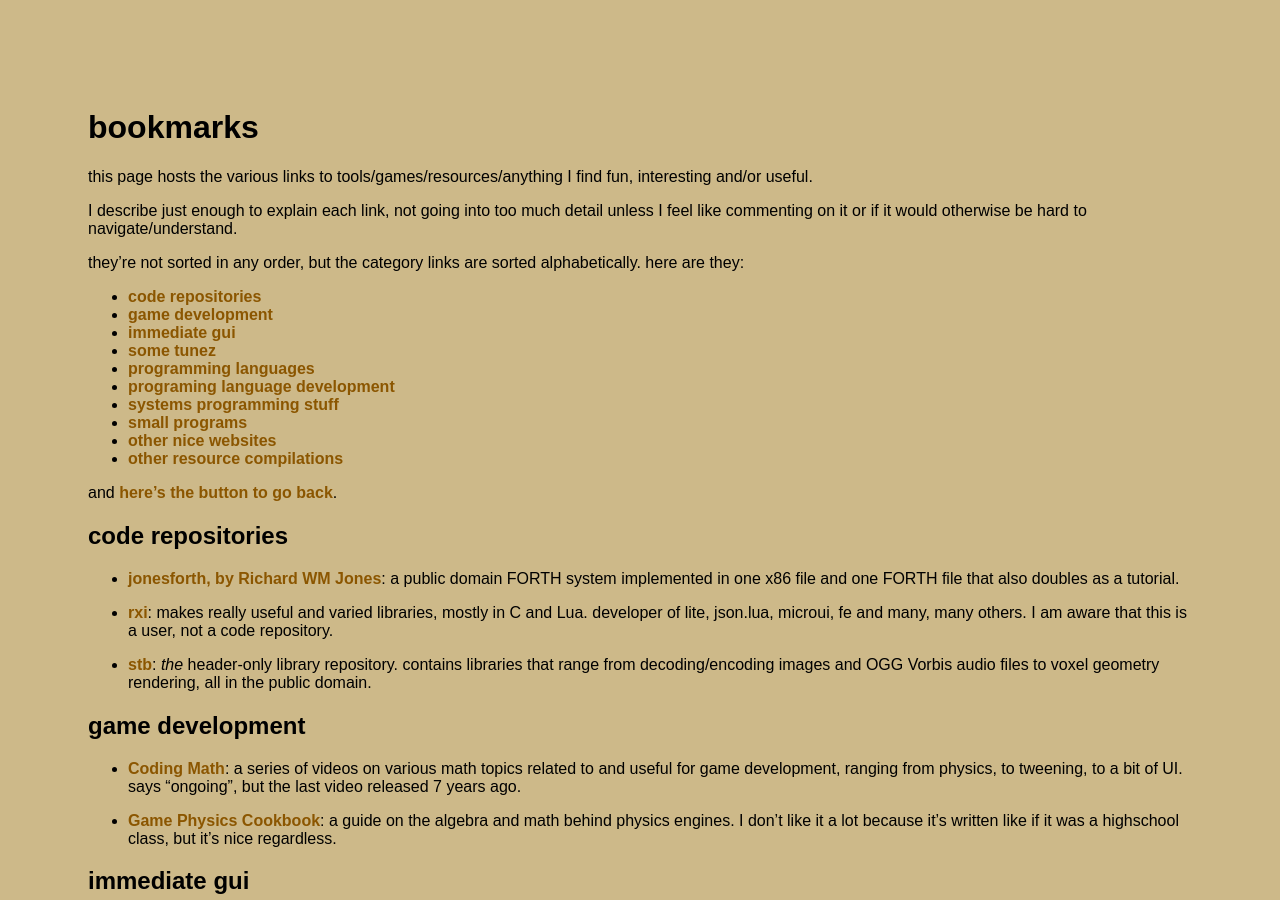
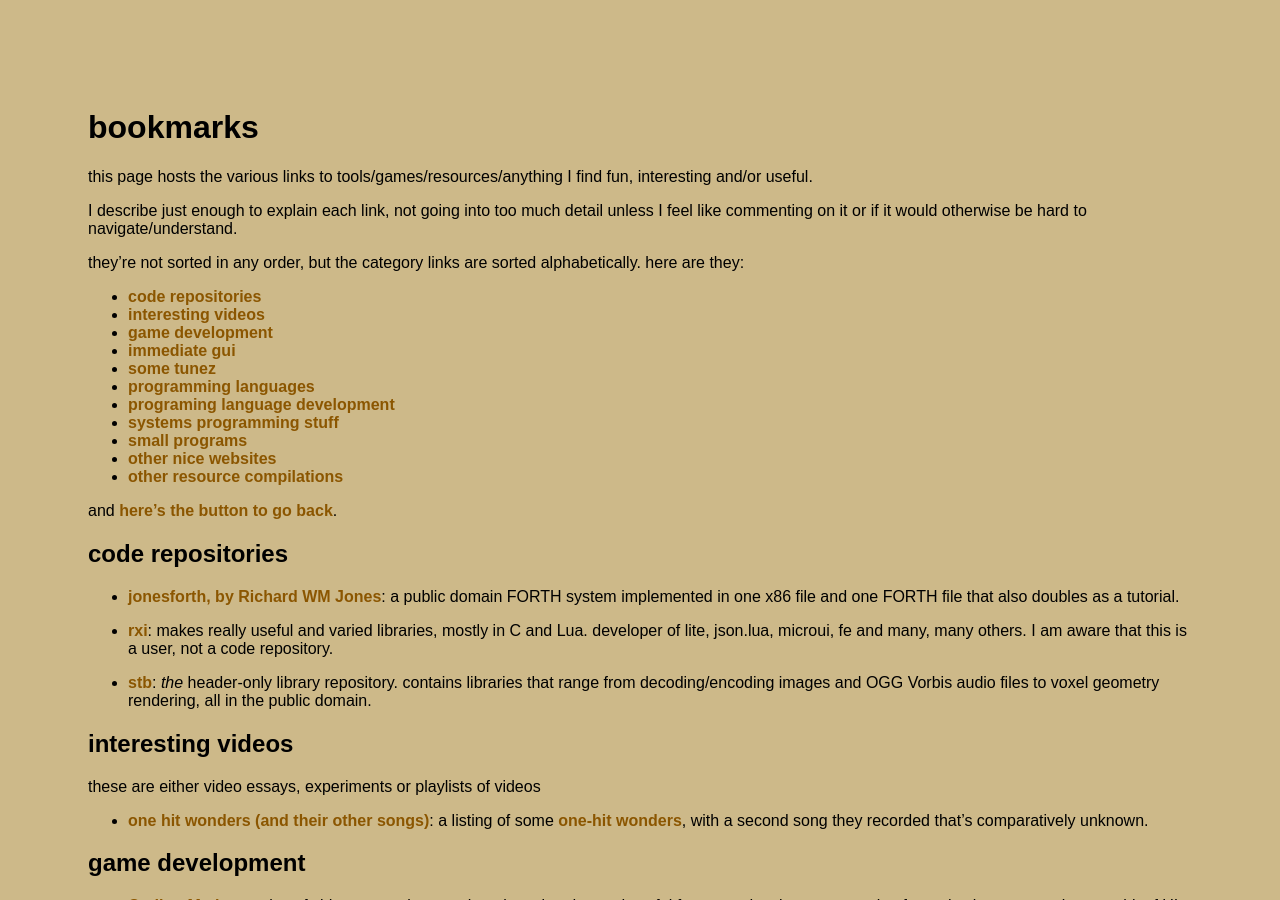
Before and after one commit to thacuber2a03/thacuber2a03.github.io, a Jekyll site: the page built from things/bookmarks.md, in a window 1280 px wide and 900 px high. Built offline with Jekyll 4.4.1, drawn with Linux system fonts in a browser that asks for light colours; some of the changed text lies outside the part shown.

Commit message:
update bookmarks
- added new category, "interesting videos", bound to split into different categories
- added "one hit wonders (and their other songs)" by @boogiehead

```diff
--- a/things/bookmarks.md
+++ b/things/bookmarks.md
@@ -13,6 +13,7 @@ I describe just enough to explain each link, not going into too much detail unle
 they're not sorted in any order, but the category links are sorted alphabetically. here are they:
 
 - [code repositories](#repos)
+- [interesting videos](#vids)
 - [game development](#gamedev)
 - [immediate gui](#imgui)
 - [some tunez](#music)
@@ -32,6 +33,12 @@ and [here's the button to go back](/).
 - [rxi](https://github.com/rxi): makes really useful and varied libraries, mostly in C and Lua. developer of lite, json.lua, microui, fe and many, many others. I am aware that this is a user, not a code repository.
 
 - [stb](https://github.com/nothings/stb): *the* header-only library repository. contains libraries that range from decoding/encoding images and OGG Vorbis audio files to voxel geometry rendering, all in the public domain.
+
+<h2 id="vids">interesting videos</h2>
+
+these are either video essays, experiments or playlists of videos
+
+- [one hit wonders (and their other songs)](https://youtu.be/bLjLnQl2GHg): a listing of some [one-hit wonders](https://en.wikipedia.org/wiki/One-hit_wonder), with a second song they recorded that's comparatively unknown.
 
 <h2 id="gamedev">game development</h2>
 
@@ -196,3 +203,5 @@ all dates are in dd/mm/yy format
   - added "OK" by Madeon
   - modified note for "You're Everything"
   - added "How to Make a Rhythm Game" by 7th Beat Games
+  - added new category, "interesting videos", bound to split into different categories
+  - added "one hit wonders (and their other songs)" by [@boogiehead](https://www.youtube.com/@boogieheadmusic)
```
